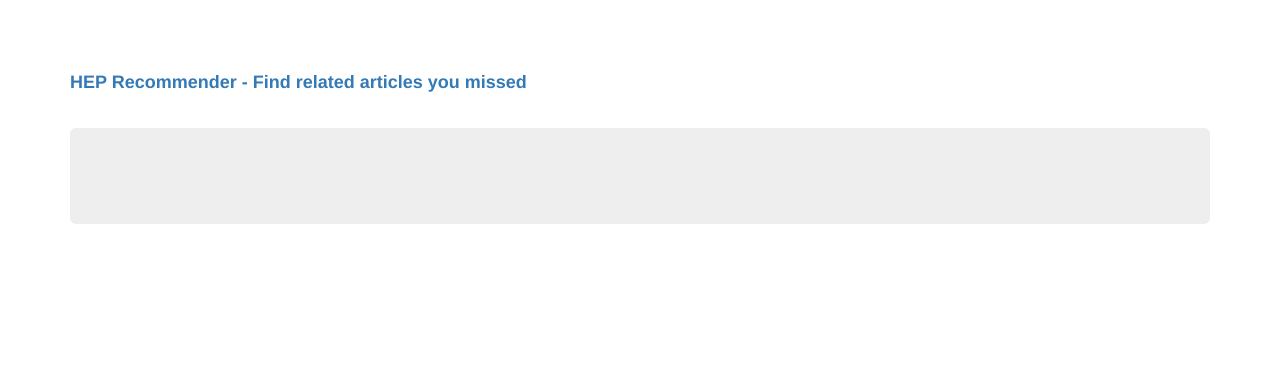
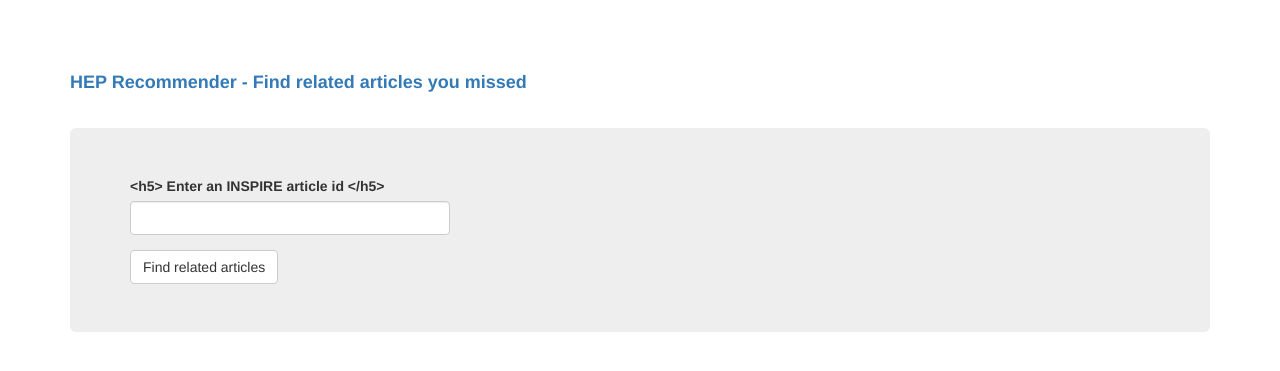
Before and after one commit to celis/hep_recommendations, a Flask app: page / in a window 1280 px wide. Shown: the top 371 px of the page. Run offline with Flask 2, Linux system fonts and the light colour scheme; some libraries are stand-ins or nearby versions.

Commit message:
Fixed typo that made the form not render before search.

```diff
--- a/templates/index.html
+++ b/templates/index.html
@@ -15,13 +15,15 @@
   <div class="container">
      <!-- Jumbotron Header -->
     <header class="jumbotron my-4">
-           {% if article %}
+
        <div class="row">
            <div class="col-md-4">
              {{ wtf.quick_form(form) }}
            </div>
        </div>
-       {% if recommendations %}
+
+      {% if article %}
+      {% if recommendations %}
        <hr class="my-4">
        <p>
             <a target="_blank" rel="noopener noreferrer" href=https://labs.inspirehep.net/literature/{{ article["id"] }}> <h3> "{{ article["record"].title  }}" </h3>
```
Also changed, not shown: Readme.md.
